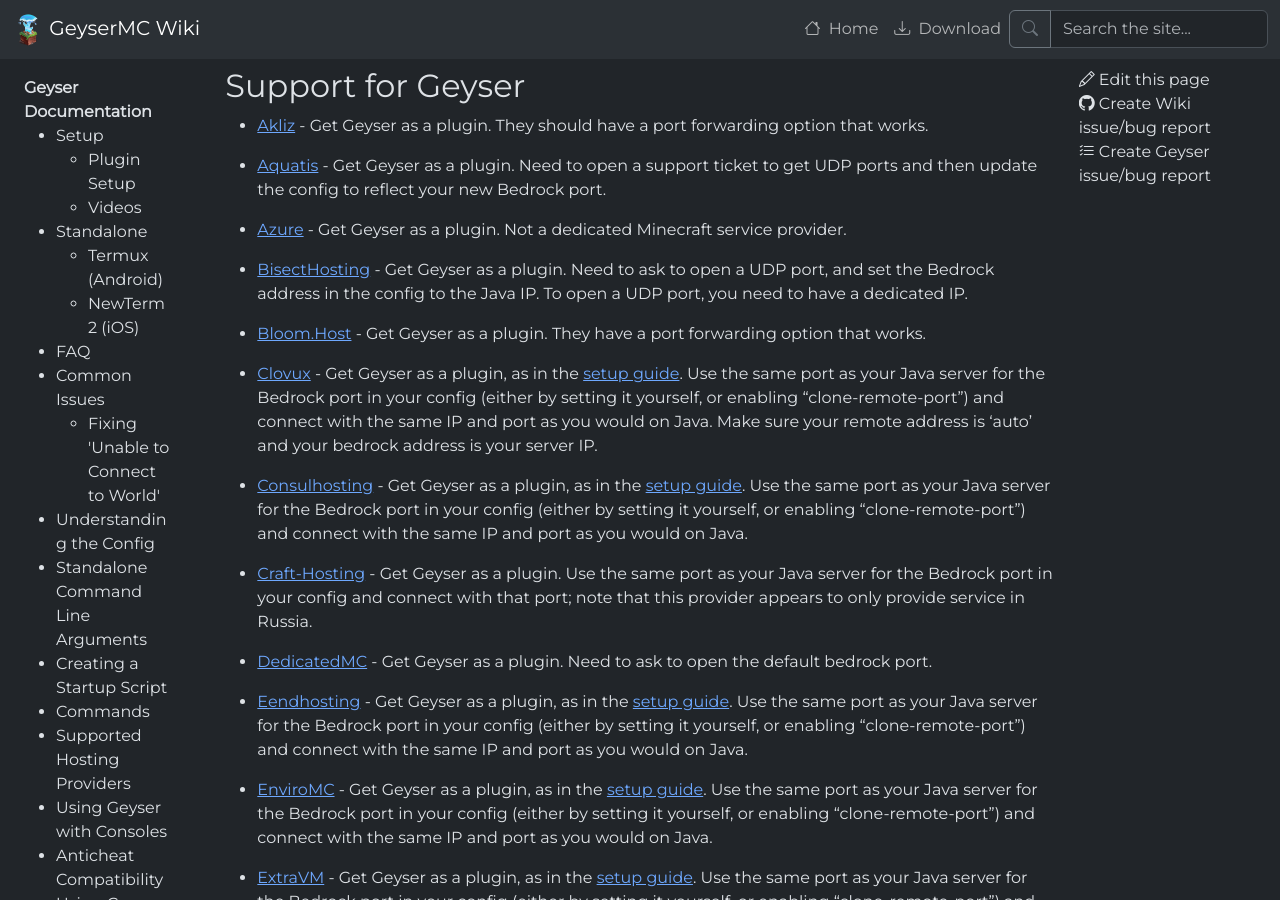
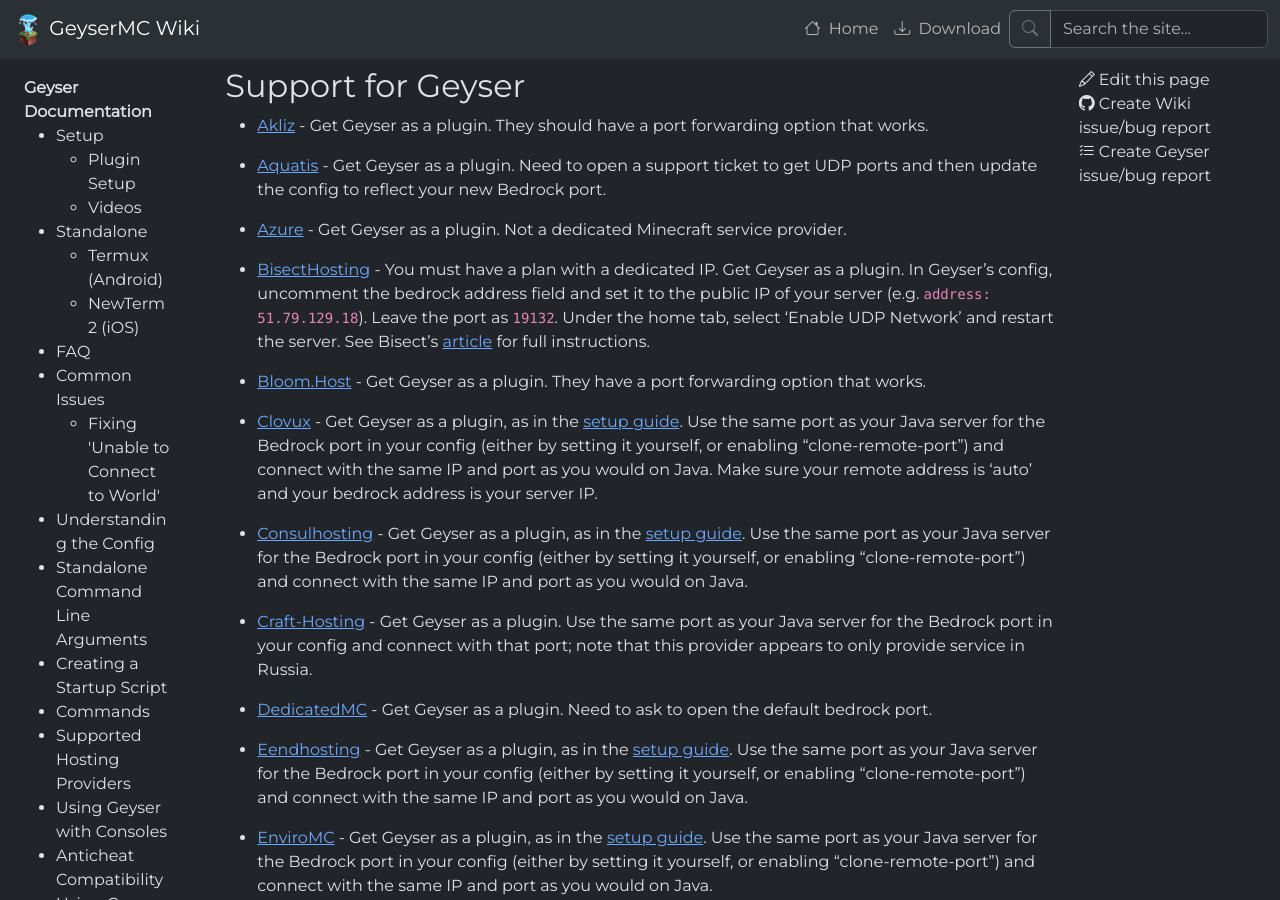
Before and after one commit to GeyserMC/GeyserWiki, a Jekyll site: the page built from _docs/geyser/supported-hosting-providers.md, in a window 1280 px wide and 900 px high, scrolled down 1983 px. Built offline with Jekyll 4.4.1, drawn with Linux system fonts in a browser that asks for light colours.

Commit message:
Update with current instructions for Bisect (#164)

```diff
--- a/_data/providers.json
+++ b/_data/providers.json
@@ -128,7 +128,7 @@
     {
       "name": "BisectHosting",
       "url": "https://www.bisecthosting.com/",
-      "description": "Get Geyser as a plugin. Need to ask to open a UDP port, and set the Bedrock address in the config to the Java IP. To open a UDP port, you need to have a dedicated IP."
+      "description": "You must have a plan with a dedicated IP. Get Geyser as a plugin. In Geyser's config, uncomment the bedrock address field and set it to the public IP of your server (e.g. `address: 51.79.129.18`). Leave the port as `19132`. Under the home tab, select 'Enable UDP Network' and restart the server. See Bisect's [article](https://www.bisecthosting.com/clients/index.php?rp=/knowledgebase/193/How-to-install-Geyser-and-Floodgate-on-a-Minecraft-Java-server.html) for full instructions."
     },
     {
       "name": "Bloom.Host",
```
